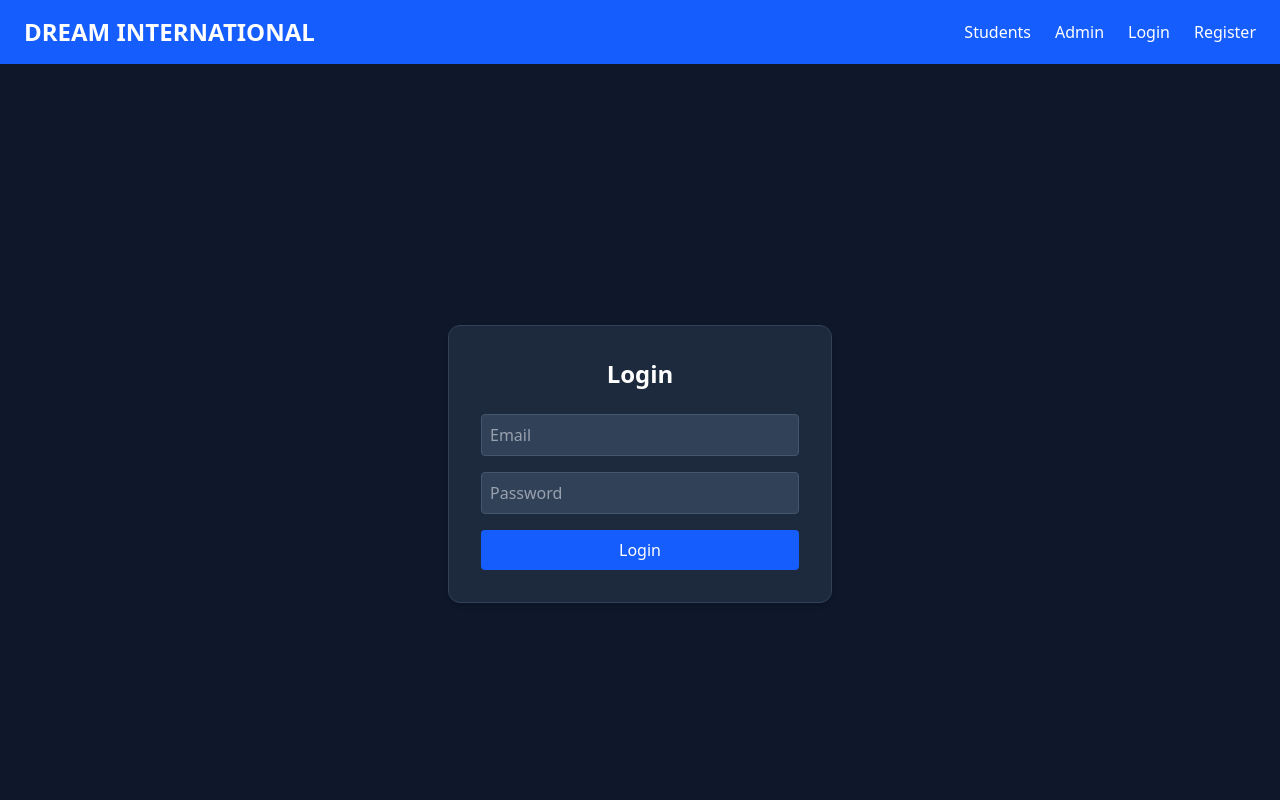
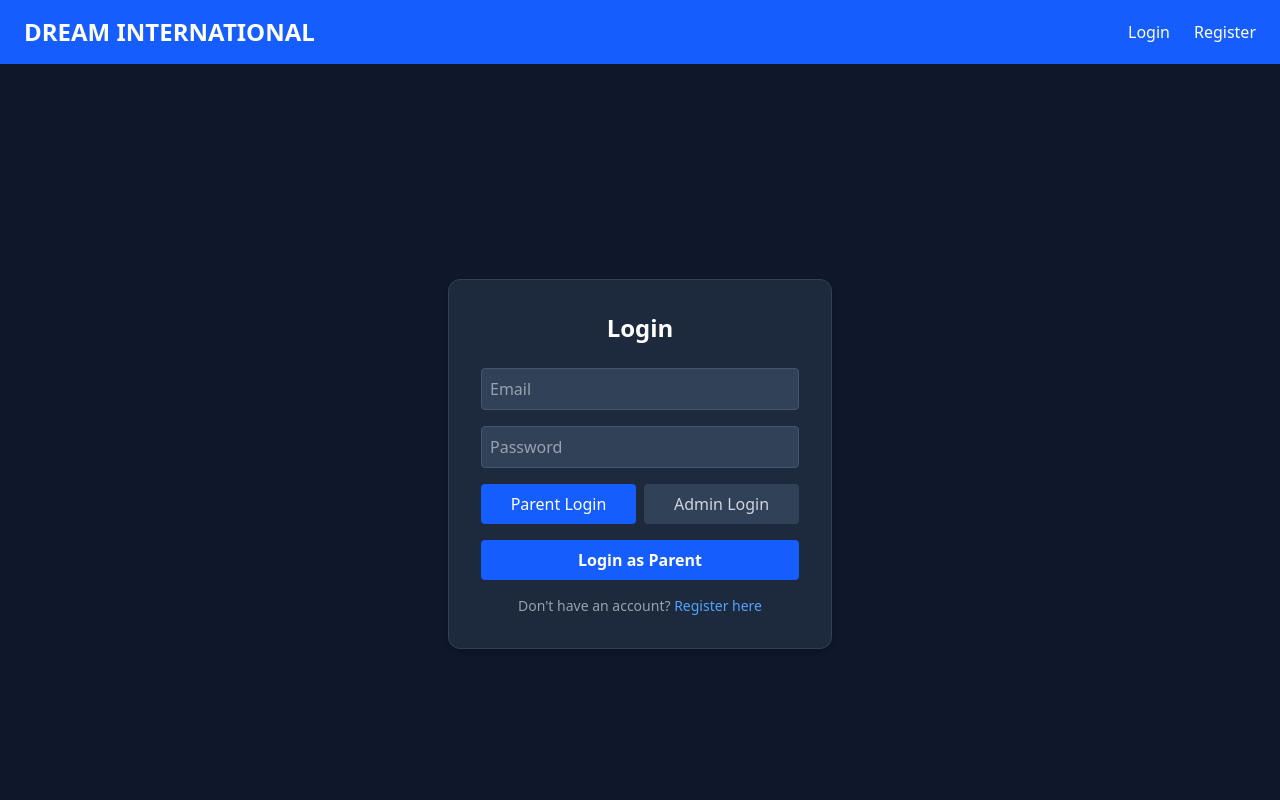
Before and after one commit to ronnybradlie-pixel/school-portal, a React app: page /login in a window 1280 px wide. Shown: the top 800 px of the page. Built offline with nearby package versions, Linux system fonts and the light colour scheme; no server answers; the HTML template or start-up script is replaced by a standard one.

Commit message:
changed the admin login to be hardcoded

```diff
--- a/src/Components/AdminDashboard.jsx
+++ b/src/Components/AdminDashboard.jsx
@@ -144,7 +144,7 @@ export default function AdminDashboard() {
             onClick={() => setActiveTab("fees")}
             className={`w-full text-left px-4 py-2 rounded transition ${
               activeTab === "fees"
-                ? "bg-purple-600 text-white font-semibold"
+                ? "bg-blue-600 text-white font-semibold"
                 : "text-gray-300 hover:bg-slate-700"
             }`}
           >
@@ -239,7 +239,7 @@ export default function AdminDashboard() {
               />
               <button
                 onClick={addFees}
-                className="w-full bg-purple-600 text-white px-6 py-2 rounded hover:bg-purple-700 font-semibold">
+                className="w-full bg-blue-600 text-white px-6 py-2 rounded hover:bg-blue-700 font-semibold">
                 Add Fees
               </button>
             </div>
--- a/src/Components/Login.jsx
+++ b/src/Components/Login.jsx
@@ -1,23 +1,60 @@
 import { signInWithEmailAndPassword } from "firebase/auth";
 import { auth, db } from "../firebase";
-import { doc, getDoc } from "firebase/firestore";
+import { doc, getDoc, setDoc } from "firebase/firestore";
 import { useNavigate } from "react-router-dom";
 import { useState } from "react";
+
+// Hardcoded admin credentials (change these to your desired values)
+const ADMIN_EMAIL = "admin@gmail.com";
+const ADMIN_PASSWORD = "admin123";
 
 export default function Login() {
   const [email, setEmail] = useState("");
   const [password, setPassword] = useState("");
   const [message, setMessage] = useState("");
   const [messageType, setMessageType] = useState("");
+  const [isAdmin, setIsAdmin] = useState(false);
 
   const navigate = useNavigate();
 
-  const handleLogin = async () => {
+  const handleAdminLogin = async () => {
     setMessage("");
 
     if (!email || !password) {
-      setMessageType("error")
-      setMessage("Please enter email and password")
+      setMessageType("error");
+      setMessage("Please enter email and password");
+      return;
+    }
+
+    if (email === ADMIN_EMAIL && password === ADMIN_PASSWORD) {
+      try {
+        // Store admin flag in localStorage (no Firestore write needed for hardcoded admin)
+        setMessageType("success");
+        setMessage("Admin login successful");
+
+        localStorage.setItem("adminMode", "true");
+        localStorage.setItem("adminUID", "admin_user_001");
+
+        setTimeout(() => {
+          navigate("/admin");
+        }, 1000);
+      } catch (error) {
+        console.error("Error during admin login:", error);
+        setMessageType("error");
+        setMessage("Login failed. Please try again.");
+      }
+    } else {
+      setMessageType("error");
+      setMessage("Invalid admin credentials");
+    }
+  };
+
+  const handleParentLogin = async () => {
+    setMessage("");
+
+    if (!email || !password) {
+      setMessageType("error");
+      setMessage("Please enter email and password");
       return;
     }
 
@@ -34,21 +71,23 @@ export default function Login() {
 
       if (!docSnap.exists()) {
         setMessageType("error");
-        setMessage("No role assigned to this user");
+        setMessage("User not found. Please register first.");
         return;
       }
 
       const role = docSnap.data().role;
 
+      if (role !== "parent") {
+        setMessageType("error");
+        setMessage("Access denied. Parent login only.");
+        return;
+      }
+
       setMessageType("success");
       setMessage("Login successful");
 
       setTimeout(() => {
-        if (role === "admin") {
-          navigate("/admin");
-        } else {
-          navigate("/parent");
-        }
+        navigate("/parent");
       }, 1000);
 
     } catch (error) {
@@ -89,12 +128,51 @@ export default function Login() {
           onChange={(e) => setPassword(e.target.value)}
         />
 
+        <div className="flex gap-2 mb-4">
+          <button
+            onClick={() => {
+              setIsAdmin(false);
+              setMessage("");
+            }}
+            className={`flex-1 py-2 rounded transition ${
+              !isAdmin
+                ? "bg-blue-600 text-white"
+                : "bg-slate-700 text-gray-300 hover:bg-slate-600"
+            }`}
+          >
+            Parent Login
+          </button>
+          <button
+            onClick={() => {
+              setIsAdmin(true);
+              setMessage("");
+            }}
+            className={`flex-1 py-2 rounded transition ${
+              isAdmin
+                ? "bg-purple-600 text-white"
+                : "bg-slate-700 text-gray-300 hover:bg-slate-600"
+            }`}
+          >
+            Admin Login
+          </button>
+        </div>
+
         <button
-          onClick={handleLogin}
-          className="w-full bg-blue-600 text-white py-2 rounded hover:bg-blue-700"
+          onClick={isAdmin ? handleAdminLogin : handleParentLogin}
+          className={`w-full py-2 rounded text-white font-semibold transition ${
+            isAdmin
+              ? "bg-purple-600 hover:bg-purple-700"
+              : "bg-blue-600 hover:bg-blue-700"
+          }`}
         >
-          Login
+          {isAdmin ? "Login as Admin" : "Login as Parent"}
         </button>
+
+        {!isAdmin && (
+          <p className="text-center text-gray-400 text-sm mt-4">
+            Don't have an account? <a href="/register" className="text-blue-400 hover:text-blue-300">Register here</a>
+          </p>
+        )}
       </div>
     </div>
   );
--- a/src/Components/Navbar.jsx
+++ b/src/Components/Navbar.jsx
@@ -1,19 +1,45 @@
 import { signOut, onAuthStateChanged } from "firebase/auth";
-import { auth } from "../firebase";
+import { auth, db } from "../firebase";
 import { useNavigate, Link } from "react-router-dom";
 import { useState, useEffect } from "react";
+import { doc, getDoc } from "firebase/firestore";
 
 export default function Navbar() {
   const navigate = useNavigate();
   const [user, setUser] = useState(null);
+  const [userRole, setUserRole] = useState(null);
 
   useEffect(() => {
-    const unsubscribe = onAuthStateChanged(auth, (u) => setUser(u));
+    const unsubscribe = onAuthStateChanged(auth, async (u) => {
+      if (!u) {
+        setUser(null);
+        setUserRole(null);
+        return;
+      }
+
+      setUser(u);
+
+      // Fetch user role from Firestore
+      try {
+        const docRef = doc(db, "users", u.uid);
+        const docSnap = await getDoc(docRef);
+        if (docSnap.exists()) {
+          setUserRole(docSnap.data().role);
+        }
+      } catch (error) {
+        console.error("Error fetching user role:", error);
+      }
+    });
     return unsubscribe;
   }, []);
 
   const handleLogout = async () => {
     try {
+      // Clear admin mode if logged in as admin
+      localStorage.removeItem("adminMode");
+      localStorage.removeItem("adminUID");
+
+      // Sign out from Firebase if user exists
       await signOut(auth);
       navigate("/login");
     } catch (error) {
@@ -27,16 +53,23 @@ export default function Navbar() {
         <h1 className="text-2xl font-bold">DREAM INTERNATIONAL</h1>
 
         <ul className="flex gap-6 items-center">
+          {/* Show parent dashboard link only for parents */}
+          {user && userRole === "parent" && (
             <li>
               <Link to="/parent" className="hover:text-blue-200 transition">
-              Students
+                Dashboard
               </Link>
             </li>
+          )}
+
+          {/* Show admin dashboard link only for admins */}
+          {user && userRole === "admin" && (
             <li>
               <Link to="/admin" className="hover:text-blue-200 transition">
-              Admin
+                Admin Dashboard
               </Link>
             </li>
+          )}
 
           {user ? (
             <>
--- a/src/Components/ParentDashboard.jsx
+++ b/src/Components/ParentDashboard.jsx
@@ -48,7 +48,7 @@ export default function ParentDashboard() {
       <h2 className="text-2xl font-bold mb-4 text-white">Parent / Student Dashboard</h2>
 
       <div className="flex gap-6">
-        <aside className="w-64 bg-slate-800 p-4 rounded shadow border border-slate-700 h-fit">
+        <aside className="w-64 bg-white-800 p-4 rounded shadow border border-slate-700 h-fit">
           <button
             onClick={() => setActiveTab("notifications")}
             className={`w-full text-left px-4 py-2 rounded mb-2 transition ${
--- a/src/Components/PrivateRoute.jsx
+++ b/src/Components/PrivateRoute.jsx
@@ -1,22 +1,73 @@
-import { Navigate, Outlet } from "react-router-dom";
-import { auth } from "../firebase";
+import { Navigate, Outlet, useLocation } from "react-router-dom";
+import { auth, db } from "../firebase";
 import { useState, useEffect } from "react";
+import { doc, getDoc } from "firebase/firestore";
 
 function PrivateRoute() {
   const [isAuthenticated, setIsAuthenticated] = useState(false);
+  const [userRole, setUserRole] = useState(null);
   const [loading, setLoading] = useState(true);
+  const location = useLocation();
+
+  // Determine required role based on route
+  const requiredRole = location.pathname.includes("/admin") ? "admin" : "parent";
 
   useEffect(() => {
-    const unsubscribe = auth.onAuthStateChanged((user) => {
-      setIsAuthenticated(!!user);
+    const unsubscribe = auth.onAuthStateChanged(async (user) => {
+      // Check if this is admin mode (from localStorage)
+      const isAdminMode = localStorage.getItem("adminMode") === "true";
+      const adminUID = localStorage.getItem("adminUID");
+
+      if (isAdminMode && adminUID && requiredRole === "admin") {
+        // Allow admin to access admin routes
+        setIsAuthenticated(true);
+        setUserRole("admin");
+        setLoading(false);
+        return;
+      }
+
+      if (!user) {
+        setIsAuthenticated(false);
+        setUserRole(null);
+        setLoading(false);
+        return;
+      }
+
+      // For parent routes, check Firestore role
+      if (requiredRole === "parent") {
+        try {
+          const docRef = doc(db, "users", user.uid);
+          const docSnap = await getDoc(docRef);
+
+          if (docSnap.exists()) {
+            const role = docSnap.data().role;
+            setUserRole(role);
+            setIsAuthenticated(role === "parent");
+          } else {
+            setIsAuthenticated(false);
+          }
+        } catch (error) {
+          console.error("Error fetching user role:", error);
+          setIsAuthenticated(false);
+        }
+      } else {
+        // Admin route but no admin mode
+        setIsAuthenticated(false);
+      }
+
       setLoading(false);
     });
+
     return unsubscribe;
-  }, []);
+  }, [requiredRole]);
 
-  if (loading) return <div>Loading...</div>;
+  if (loading) return <div className="min-h-screen bg-slate-900 flex items-center justify-center text-white">Loading...</div>;
 
-  return isAuthenticated ? <Outlet /> : <Navigate to="/login" />;
+  if (!isAuthenticated) {
+    return <Navigate to="/login" />;
+  }
+
+  return <Outlet />;
 }
 
 export default PrivateRoute;
```
Lines whose indentation alone changed are shown as unchanged.
